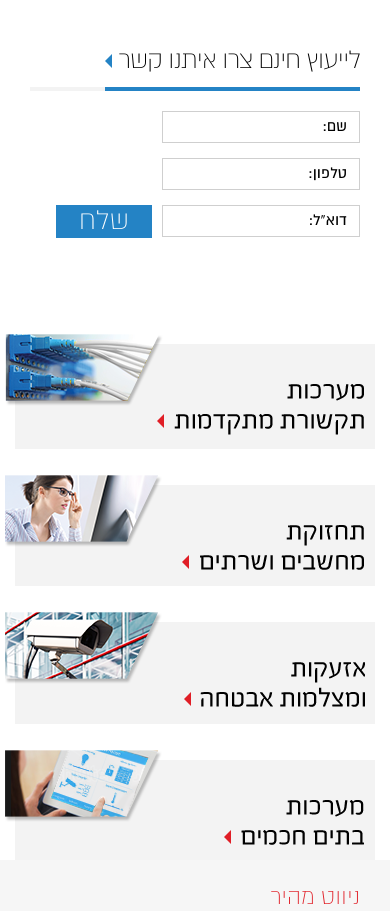
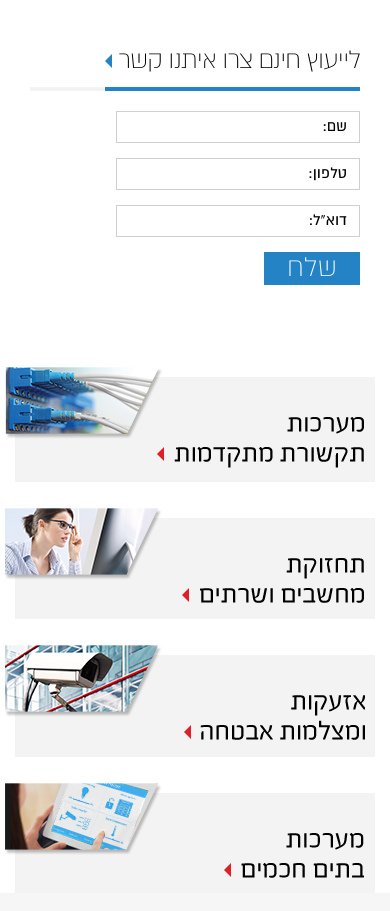
Before and after one commit to sonikirti/adcom, a plain HTML site: page about.html in a window 390 px wide. Shown: the part 952-1863 px from the top of the page. Drawn offline with Linux system fonts and the light colour scheme; files whose address does not match are found by name; a web font is replaced by a local one.

Commit message:
final rar

```diff
--- a/css/style.css
+++ b/css/style.css
@@ -278,13 +278,13 @@ toggle:focus { background-color: #e01e26 !important; }
 .leftcontainer p span.image { margin-top: 10px; max-width: none; }
 .leftcontainer { margin-bottom: 66px; }
 .padddingrt-35 { padding-right: 15px; }
-.productform ul li { width: 100%; }
+.productform ul li { width: 100%; max-width: 244px; }
 .article { margin-left: 0; margin-right: 0; }
 .contactform input { max-width: 100%; }
 .borderight { background: none; }
 .ls-circle-timer { top: 0; }
 .phone { width:190px;}
-.productform input { width:244px; }
+.productform input { max-width:244px;  }
 
 
 
```
Also changed, not shown: 1 other file.
